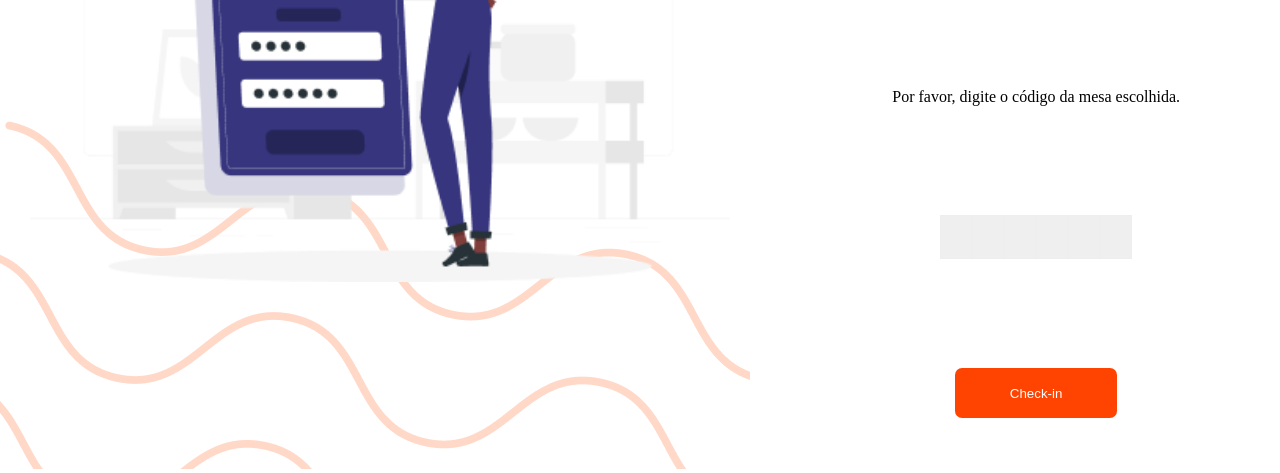
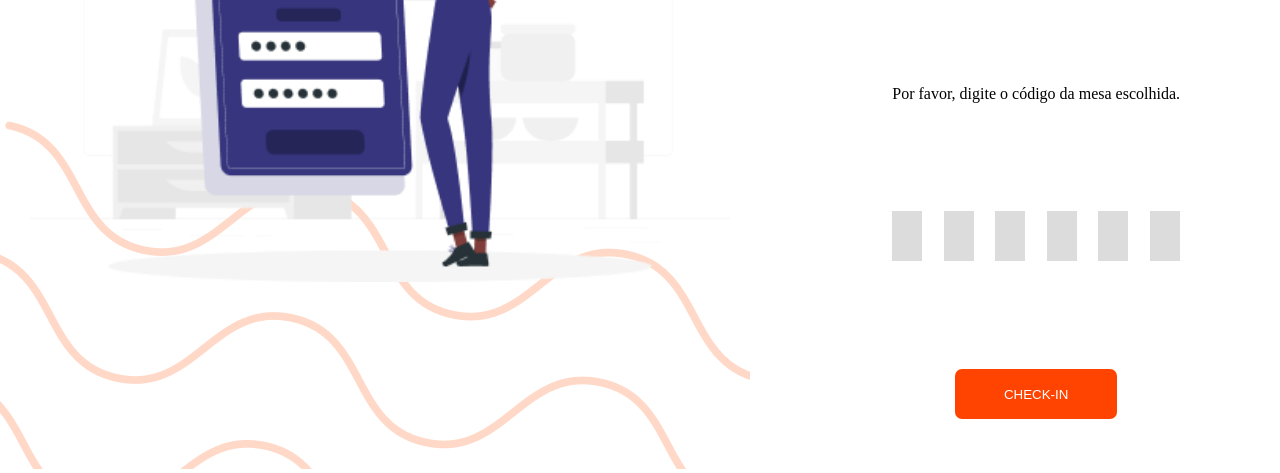
Before and after one commit to n3sh-source/fcamara-squad-36, a plain HTML site: page confirma.html in a window 1280 px wide. Shown: the part 327-800 px from the top of the page. Drawn offline with Linux system fonts and the light colour scheme.

Commit message:
fix: ajuste no css input number confirma.html

```diff
--- a/confirma.html
+++ b/confirma.html
@@ -38,7 +38,7 @@ Squad 36 - Programa de Formação Etapa Hackathon - 2° Semestre 2021
             </p>
 
             <div class="inserir-code">
-                <input type="number" name="code" step="1" id="1">
+                <input type="number" name="code" id="1">
 
                 <input type="number" name="code" id="2">
 
@@ -51,7 +51,7 @@ Squad 36 - Programa de Formação Etapa Hackathon - 2° Semestre 2021
                 <input type="number" name="code" id="6">
             </div>
 
-            <input type="submit" value="Check-in" class="btn">
+            <input type="submit" value="CHECK-IN" class="btn">
     </section>
 </body>
 </html>
--- a/css/confirma.css
+++ b/css/confirma.css
@@ -71,7 +71,7 @@ img{
     border: none;
     padding: 16px;
 
-
+    cursor: pointer;
     color: white;
 }
 
@@ -84,19 +84,17 @@ img{
 .inserir-code{
     display: flex;
     justify-content: space-between;
+    width: 100%;
 }
 
 .inserir-code input{
-    width: 10px;
-    height: 42px;
-    line-height: 1.65;
-    float: left;
-    display: block;
-    padding: 0;
-    margin: 0;
-    padding-left: 20px;
-    border: 1px solid #eee;
-    background:#EFEFEF;;
+    width: 30px;
+    height: 50px;
+    text-align: center;
+    border: none;
+    background:#dddcdc;;
+
+    font-size: 30px;
 }
 
             /*Remover as setas do input*/
```
